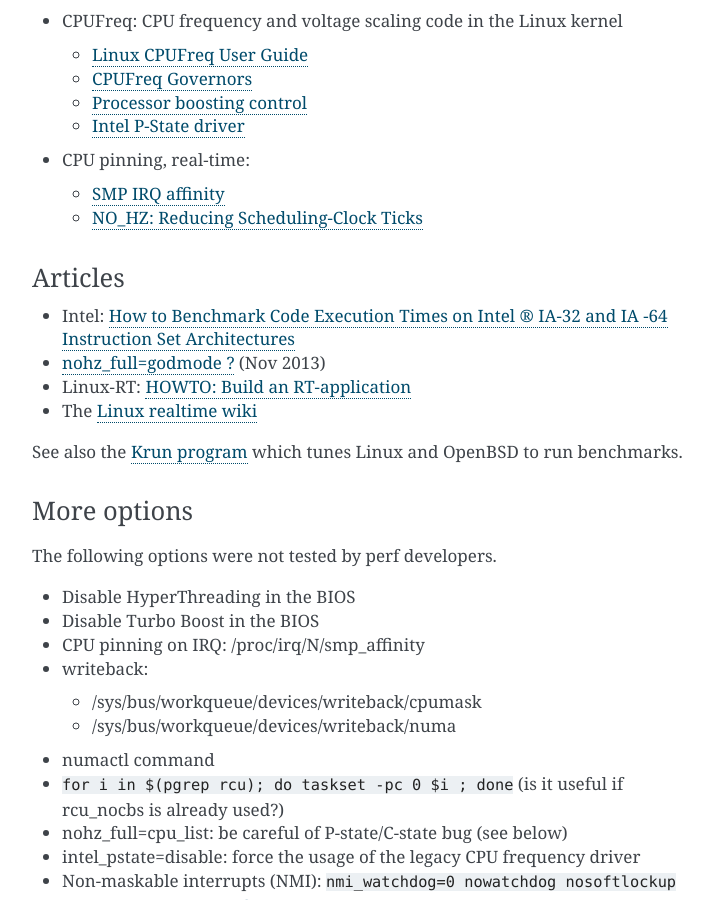
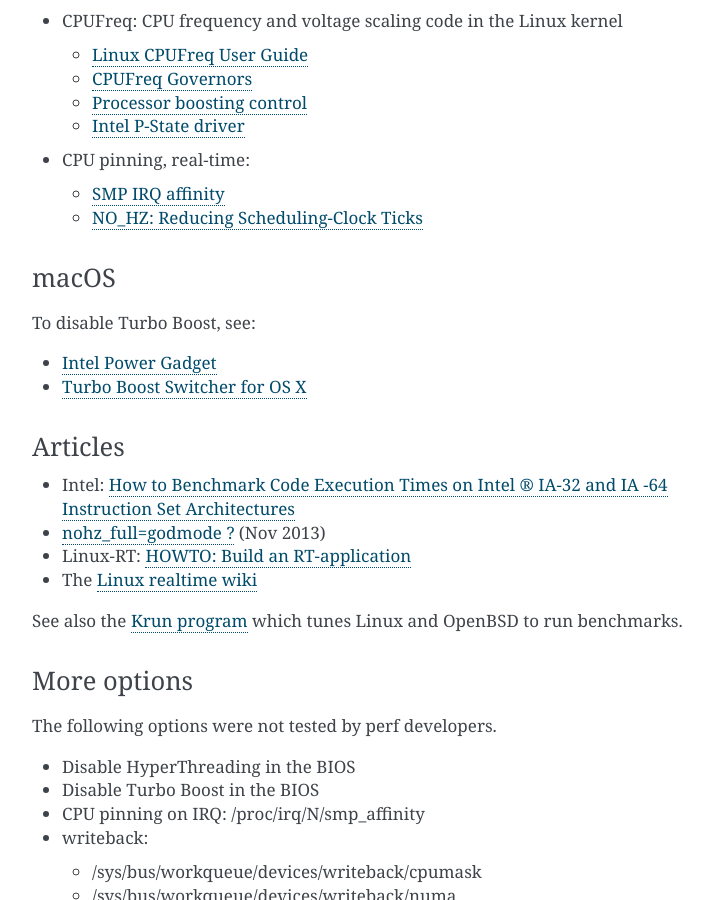
Before and after one commit to psf/pyperf, a Sphinx documentation site: the page built from doc/cli.rst, in a window 1280 px wide and 900 px high, scrolled down 10460 px. Shown: the whole window, without its empty margins (388-1101 px from the left). Built offline with Sphinx 7.4.7, drawn with Linux system fonts in a browser that asks for light colours.

Commit message:
system: add doc and TODO for macOS

```diff
--- a/TODO.rst
+++ b/TODO.rst
@@ -10,6 +10,7 @@
 TODO
 ====
 
+* Implement a few system operations on macOS
 * store metadata common to all benchmarks at the root in JSON
 * --append should get the number of loops from the existing file and avoid
   calibration, at least when no JIT is used.
--- a/doc/cli.rst
+++ b/doc/cli.rst
@@ -535,6 +535,17 @@
   * `NO_HZ: Reducing Scheduling-Clock Ticks
     <https://www.kernel.org/doc/Documentation/timers/NO_HZ.txt>`_
 
+macOS
+^^^^^
+
+To disable Turbo Boost, see:
+
+* `Intel Power Gadget
+  <https://software.intel.com/en-us/articles/intel-power-gadget-20>`_
+* `Turbo Boost Switcher for OS X
+  <http://www.rugarciap.com/turbo-boost-switcher-for-os-x/>`_
+
+
 Articles
 ^^^^^^^^
 
```
